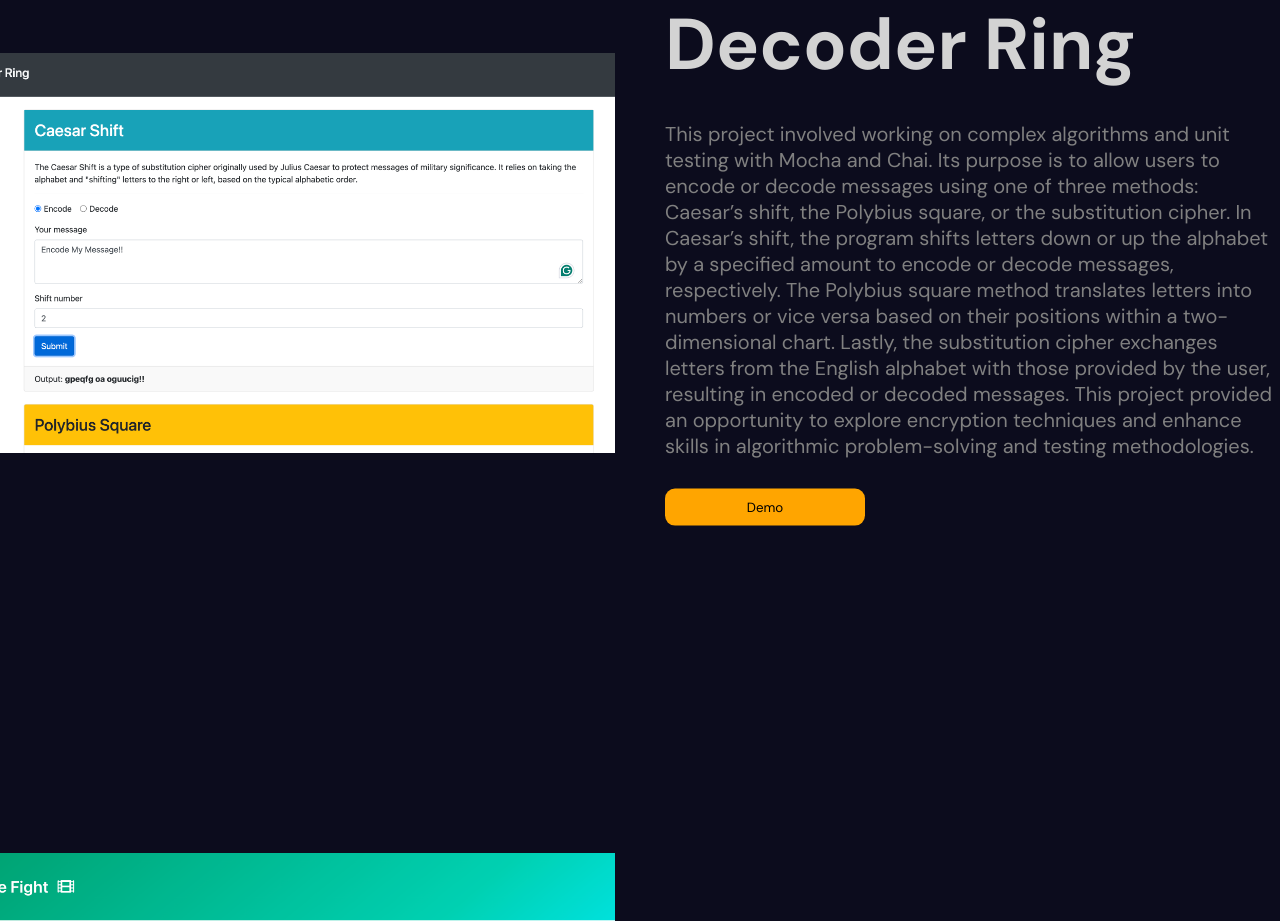
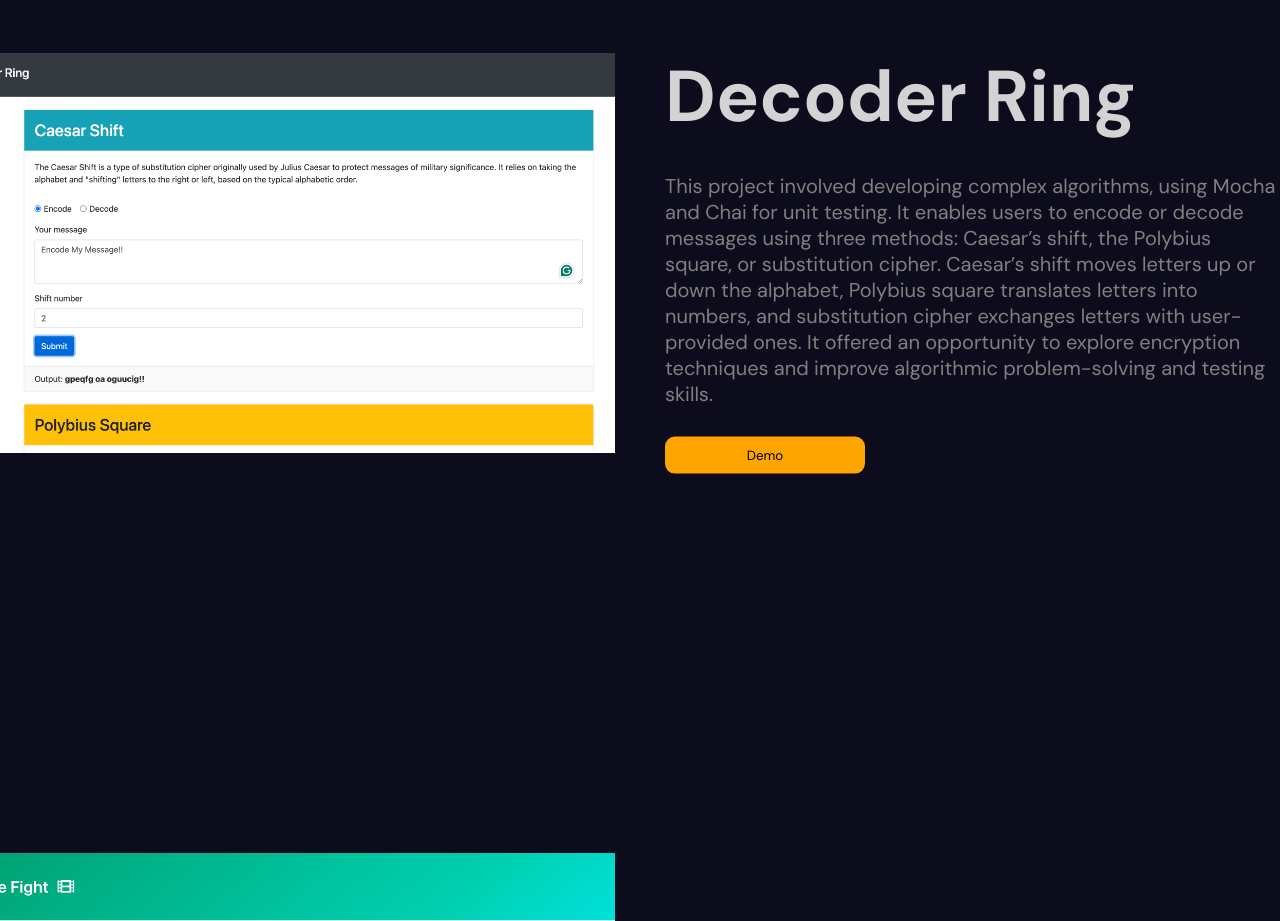
Before and after one commit to Dennis231708/DennisWells_Portfolio2024, a React (Vite) app: page / in a window 1280 px wide. Shown: the part 2700-3621 px from the top of the page. Built offline with nearby package versions, Linux system fonts and the light colour scheme.

Commit message:
updated decoder ring disc
updated decoder ring disc

```diff
--- a/src/components/portfolio/Portfolio.jsx
+++ b/src/components/portfolio/Portfolio.jsx
@@ -14,7 +14,7 @@ const items = [
     id: 2,
     title: "Decoder Ring",
     img: "/DecoderRingss.png",
-    desc: "This project involved working on complex algorithms and unit testing with Mocha and Chai. Its purpose is to allow users to encode or decode messages using one of three methods: Caesar’s shift, the Polybius square, or the substitution cipher. In Caesar’s shift, the program shifts letters down or up the alphabet by a specified amount to encode or decode messages, respectively. The Polybius square method translates letters into numbers or vice versa based on their positions within a two-dimensional chart. Lastly, the substitution cipher exchanges letters from the English alphabet with those provided by the user, resulting in encoded or decoded messages. This project provided an opportunity to explore encryption techniques and enhance skills in algorithmic problem-solving and testing methodologies.",
+    desc: "This project involved developing complex algorithms, using Mocha and Chai for unit testing. It enables users to encode or decode messages using three methods: Caesar’s shift, the Polybius square, or substitution cipher. Caesar’s shift moves letters up or down the alphabet, Polybius square translates letters into numbers, and substitution cipher exchanges letters with user-provided ones. It offered an opportunity to explore encryption techniques and improve algorithmic problem-solving and testing skills.",
     link: "https://dwdecoderring.netlify.app/",
   },
   {
```
